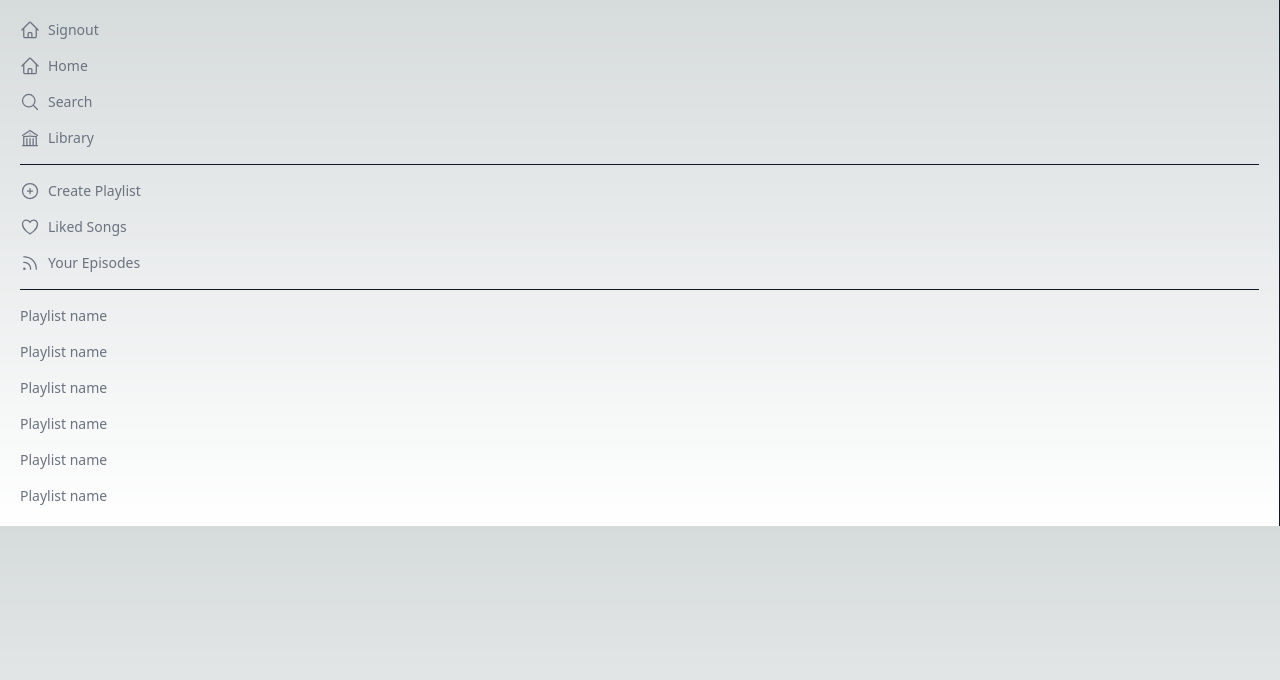
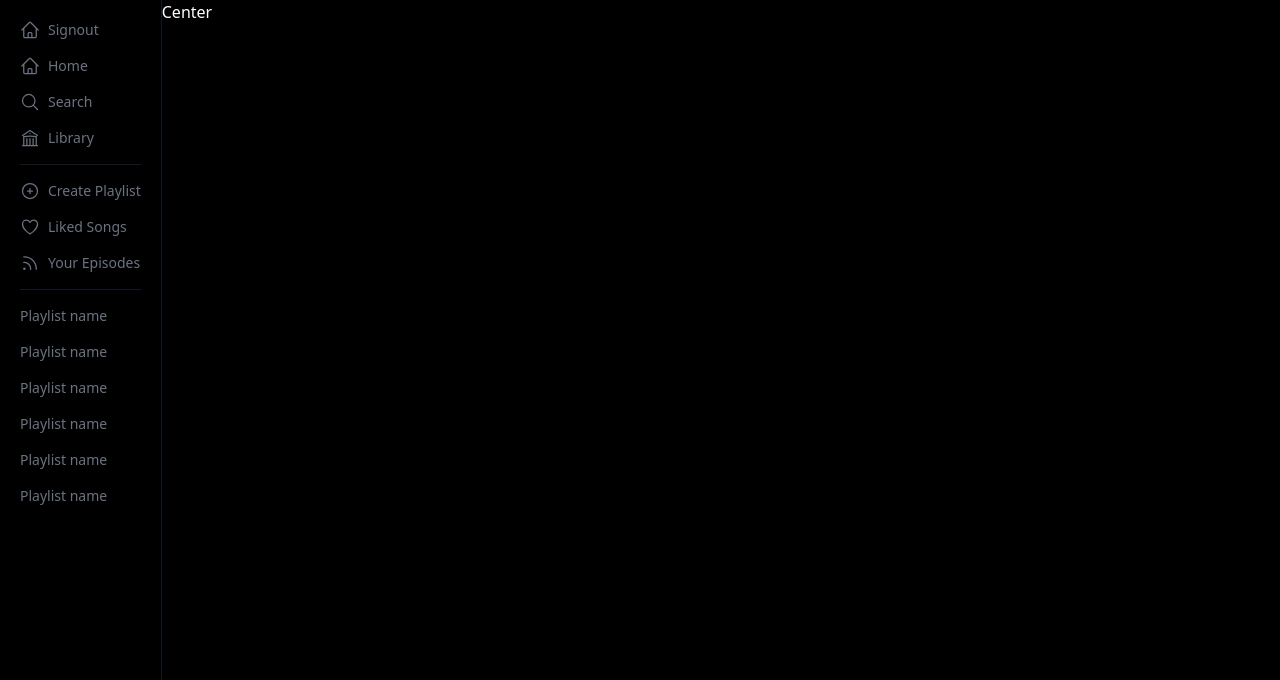
Before and after one commit to AnthonyShannon/next-music-player, a Next.js app: page / in a window 1280 px wide. Shown: the top 680 px of the page. Built offline with nearby package versions, Linux system fonts and the light colour scheme.

Commit message:
using set versions instead of 'latest'

```diff
--- a/package.json
+++ b/package.json
@@ -14,7 +14,8 @@
     "next-auth": "^4.23.2",
     "react": "latest",
     "react-dom": "latest",
-    "spotify-web-api-node": "^5.0.2"
+    "spotify-web-api-node": "^5.0.2",
+    "tailwind-scrollbar-hide": "^1.1.7"
   },
   "devDependencies": {
     "@types/node": "latest",
--- /dev/null
+++ b/src/components/Center.tsx
@@ -0,0 +1,7 @@
+const Center = () => (
+    <div className="flex-grow text-white">
+        <h1>Center</h1>
+    </div>
+)
+
+export default Center
--- a/src/components/Sidebar.tsx
+++ b/src/components/Sidebar.tsx
@@ -10,9 +10,9 @@ import { signOut } from 'next-auth/react'
 
 const Sidebar = () => {
     return (
-        <div className='text-gray-500 p-5 border-r text-sm border-gray-900'>
+        <div className='text-gray-500 p-5 border-r text-sm border-gray-900 overflow-y-scroll h-screen scrollbar-hide'>
             <div className='space-y-4'>
-            <button onClick={() => signOut()} className='flex items-center space-x-2 hover:text-white'>
+            <button onClick={() => signOut()} className='flex items-center space-x-2 hover:text-whit'>
                     <HomeIcon className='h-5 w-5' />
                     <p>Signout</p>
                 </button>
--- a/src/middleware.js
+++ b/src/middleware.js
@@ -19,5 +19,6 @@ export async function middleware(req) {
         return NextResponse.redirect(new URL('/login', req.url));
     }
 
+
     return NextResponse.next()
 }
--- a/src/pages/index.tsx
+++ b/src/pages/index.tsx
@@ -1,9 +1,13 @@
 import Sidebar from "@/components/Sidebar";
+import Center from "@/components/Center"
 
 export default function Home() {
   return (
-    <main>
-      <Sidebar />
-    </main>
+    <div className="bg-black h-screen overflow-hidden">
+      <main className="flex">
+        <Sidebar />
+        <Center />
+      </main>
+    </div>
   )
 }
--- a/tailwind.config.ts
+++ b/tailwind.config.ts
@@ -15,6 +15,8 @@ const config: Config = {
       },
     },
   },
-  plugins: [],
+  plugins: [
+    require('tailwind-scrollbar-hide')
+  ],
 }
 export default config
```
Also changed, not shown: 1 other file (tests, documents, lock files or other folders).
